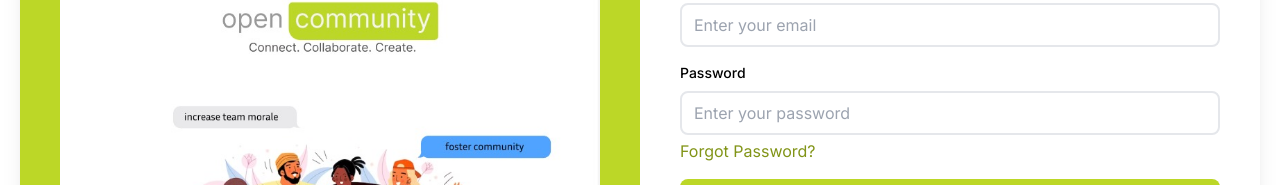
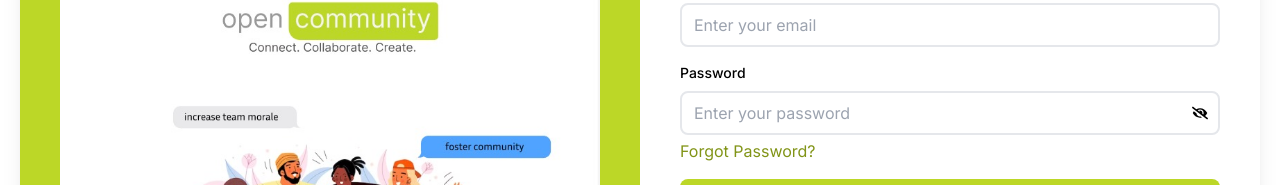
Before and after one commit to tshepo-ncube/OpenCommunity2.0, a Next.js app: page / in a window 1280 px wide. Shown: the part 281-466 px from the top of the page. Built offline with nearby package versions, Linux system fonts and the light colour scheme.

Commit message:
eye icon added for password show

```diff
--- a/app/page.jsx
+++ b/app/page.jsx
@@ -1,17 +1,19 @@
 "use client";
-import { useState, useEffect } from "react";
+import { useState } from "react";
 import { useRouter } from "next/navigation";
 import LoginUser from "../database/auth/Login";
 import ManageUser from "../database/auth/ManageUser";
 import Image from "next/image";
 import Logo from "@/lib/images/Logo.jpeg";
+import { FaEye, FaEyeSlash } from "react-icons/fa"; // Importing the icons
 
-const page = () => {
+const Page = () => {
   const [email, setEmail] = useState("");
   const [password, setPassword] = useState("");
   const [errorMessage, setErrorMessage] = useState("");
   const [loggedIn, setLoggedIn] = useState(false);
   const [user, setUser] = useState(null);
+  const [showPassword, setShowPassword] = useState(false);
   const router = useRouter();
 
   const handleEmailChange = (e) => {
@@ -21,16 +23,6 @@ const page = () => {
   const handlePasswordChange = (e) => {
     setPassword(e.target.value);
   };
-
-  // useEffect(() => {
-  //   if (user) {
-  //     router.push("/Home");
-  //   }
-  // }, [user]);
-
-  // useEffect(() => {
-  //   ManageUser.manageUserState(setUser, setLoggedIn);
-  // }, []);
 
   const handleLogin = () => {
     if (email.trim() === "" || password.trim() === "") {
@@ -75,14 +67,13 @@ const page = () => {
                 >
                   Email
                 </label>{" "}
-                {/* Changed text-gray-900 to text-black */}
                 <input
                   type="email"
                   id="email"
                   value={email}
                   onChange={handleEmailChange}
                   placeholder="Enter your email"
-                  className="w-full px-3 py-2 rounded-lg border-2 border-gray outline-none focus:border-indigo-500" // Changed border-gray-200 to border-gray
+                  className="w-full px-3 py-2 rounded-lg border-2 border-gray outline-none focus:border-indigo-500"
                 />
               </div>
               <div className="mb-4">
@@ -92,15 +83,22 @@ const page = () => {
                 >
                   Password
                 </label>{" "}
-                {/* Changed text-gray-900 to text-black */}
+                <div className="relative w-full">
                   <input
-                  type="password"
+                    type={showPassword ? "text" : "password"}
                     id="password"
                     value={password}
                     onChange={handlePasswordChange}
                     placeholder="Enter your password"
-                  className="w-full px-3 py-2 rounded-lg border-2 border-gray outline-none focus:border-indigo-500" // Changed border-gray-200 to border-gray
+                    className="w-full px-3 py-2 rounded-lg border-2 border-gray outline-none focus:border-indigo-500"
                   />
+                  <div
+                    className="absolute inset-y-0 right-3 flex items-center cursor-pointer"
+                    onClick={() => setShowPassword(!showPassword)}
+                  >
+                    {showPassword ? <FaEye /> : <FaEyeSlash />}
+                  </div>
+                </div>
                 <p className="text-left mt-1">
                   <span
                     className="text-hover-obgreen cursor-pointer"
@@ -138,4 +136,4 @@ const page = () => {
   );
 };
 
-export default page;
+export default Page;
```
Lines whose indentation alone changed are shown as unchanged.
